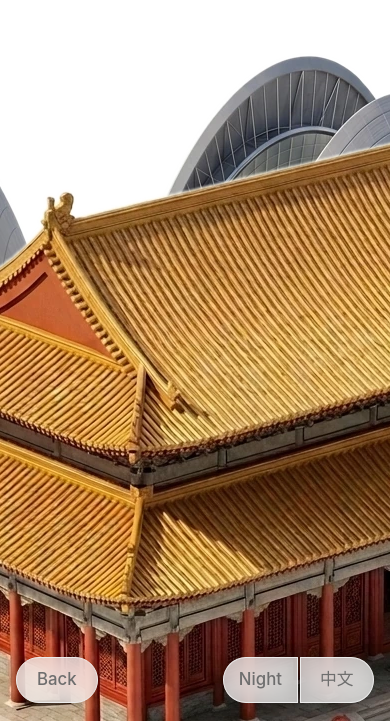
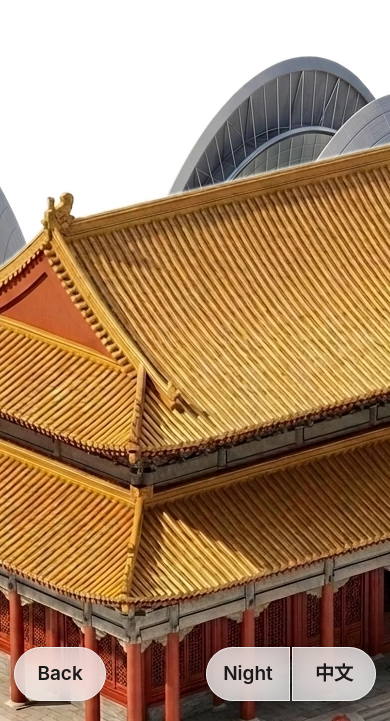
Before and after one commit to Sealandsky/ZhuHaiTravel, an Astro site: page / in a window 390 px wide. Shown: the part 123-844 px from the top of the page. Built offline with nearby package versions, Linux system fonts and the light colour scheme; Astro itself is replaced by a stand-in of ours.

Commit message:
feat(mobile): dramatically enlarge floating buttons to 54px with 19px bold font and cache-busting

```diff
--- a/preview/css/style.css
+++ b/preview/css/style.css
@@ -85,7 +85,7 @@ body {
 
 @media (max-width: 768px) {
   body {
-    padding: max(2rem, calc(1.5rem + env(safe-area-inset-top, 0px))) max(1rem, env(safe-area-inset-right, 0px)) max(6.75rem, calc(5.75rem + env(safe-area-inset-bottom, 0px))) max(1rem, env(safe-area-inset-left, 0px));
+    padding: max(2rem, calc(1.5rem + env(safe-area-inset-top, 0px))) max(1rem, env(safe-area-inset-right, 0px)) max(7.5rem, calc(6.5rem + env(safe-area-inset-bottom, 0px))) max(1rem, env(safe-area-inset-left, 0px));
   }
 }
 
@@ -723,46 +723,48 @@ html[lang="zh"] .bio-section {
 
 @media (max-width: 768px) {
   .view-all.pill {
-    bottom: max(1.125rem, calc(0.75rem + env(safe-area-inset-bottom, 0px)));
-    left: max(1rem, env(safe-area-inset-left, 0px));
-    height: 2.875rem; /* 46px Apple HIG touch target */
-    padding: 0 1.25rem;
-    font-size: 1.05rem; /* ~16.8px */
-    font-weight: 550;
-    box-shadow: 0 4px 20px rgba(0, 0, 0, 0.12), 0 1px 4px rgba(0, 0, 0, 0.06);
+    bottom: max(1.25rem, calc(0.85rem + env(safe-area-inset-bottom, 0px)));
+    left: max(0.875rem, env(safe-area-inset-left, 0px));
+    height: 3.375rem; /* ~54px 大型人體工學觸控按鈕 */
+    padding: 0 1.4rem;
+    font-size: 1.1875rem; /* ~19px 飽滿大字體 */
+    font-weight: 600;
+    color: var(--color-text);
+    box-shadow: 0 6px 24px rgba(0, 0, 0, 0.16), 0 2px 6px rgba(0, 0, 0, 0.08);
   }
 
   .settings.pill-split {
-    bottom: max(1.125rem, calc(0.75rem + env(safe-area-inset-bottom, 0px)));
-    right: max(1rem, env(safe-area-inset-right, 0px));
-    height: 2.875rem; /* 46px */
-    box-shadow: 0 4px 20px rgba(0, 0, 0, 0.12), 0 1px 4px rgba(0, 0, 0, 0.06);
+    bottom: max(1.25rem, calc(0.85rem + env(safe-area-inset-bottom, 0px)));
+    right: max(0.875rem, env(safe-area-inset-right, 0px));
+    height: 3.375rem; /* ~54px */
+    box-shadow: 0 6px 24px rgba(0, 0, 0, 0.16), 0 2px 6px rgba(0, 0, 0, 0.08);
   }
 
   .settings.pill-split > button,
   .settings.pill-split > a {
     height: 100%;
-    font-size: 1.05rem; /* ~16.8px */
-    font-weight: 550;
+    font-size: 1.1875rem; /* ~19px */
+    font-weight: 600;
+    color: var(--color-text);
     padding: 0 0.5rem;
-    width: 4.65rem; /* ~74px */
+    width: 5.25rem; /* ~84px 超寬易點擊區域 */
   }
 }
 
 @media (max-width: 360px) {
   .view-all.pill {
-    left: 0.65rem;
-    padding: 0 0.85rem;
-    font-size: 0.95rem;
-    height: 2.65rem;
+    left: 0.5rem;
+    padding: 0 1rem;
+    font-size: 1.05rem;
+    height: 3rem; /* 48px */
   }
   .settings.pill-split {
-    right: 0.65rem;
-    height: 2.65rem;
+    right: 0.5rem;
+    height: 3rem; /* 48px */
   }
   .settings.pill-split > button,
   .settings.pill-split > a {
-    width: 4rem;
-    font-size: 0.95rem;
+    width: 4.5rem;
+    font-size: 1.05rem;
   }
 }
--- a/src/components/LastSeen.astro
+++ b/src/components/LastSeen.astro
@@ -494,47 +494,49 @@ const { items, lang } = Astro.props;
 
   @media (max-width: 768px) {
     .view-all.pill {
-      bottom: max(1.125rem, calc(0.75rem + env(safe-area-inset-bottom, 0px)));
-      left: max(1rem, env(safe-area-inset-left, 0px));
-      height: 2.875rem; /* 46px Apple HIG touch target */
-      padding: 0 1.25rem;
-      font-size: 1.05rem; /* ~16.8px */
-      font-weight: 550;
-      box-shadow: 0 4px 20px rgba(0, 0, 0, 0.12), 0 1px 4px rgba(0, 0, 0, 0.06);
+      bottom: max(1.25rem, calc(0.85rem + env(safe-area-inset-bottom, 0px)));
+      left: max(0.875rem, env(safe-area-inset-left, 0px));
+      height: 3.375rem; /* ~54px 大型人體工學觸控按鈕 */
+      padding: 0 1.4rem;
+      font-size: 1.1875rem; /* ~19px 飽滿大字體 */
+      font-weight: 600;
+      color: var(--color-text);
+      box-shadow: 0 6px 24px rgba(0, 0, 0, 0.16), 0 2px 6px rgba(0, 0, 0, 0.08);
     }
 
     .settings.pill-split {
-      bottom: max(1.125rem, calc(0.75rem + env(safe-area-inset-bottom, 0px)));
-      right: max(1rem, env(safe-area-inset-right, 0px));
-      height: 2.875rem; /* 46px */
-      box-shadow: 0 4px 20px rgba(0, 0, 0, 0.12), 0 1px 4px rgba(0, 0, 0, 0.06);
+      bottom: max(1.25rem, calc(0.85rem + env(safe-area-inset-bottom, 0px)));
+      right: max(0.875rem, env(safe-area-inset-right, 0px));
+      height: 3.375rem; /* ~54px */
+      box-shadow: 0 6px 24px rgba(0, 0, 0, 0.16), 0 2px 6px rgba(0, 0, 0, 0.08);
     }
 
     .settings.pill-split > button,
     .settings.pill-split > a {
       height: 100%;
-      font-size: 1.05rem; /* ~16.8px */
-      font-weight: 550;
+      font-size: 1.1875rem; /* ~19px */
+      font-weight: 600;
+      color: var(--color-text);
       padding: 0 0.5rem;
-      width: 4.65rem; /* ~74px */
+      width: 5.25rem; /* ~84px 超寬易點擊區域 */
     }
   }
 
   @media (max-width: 360px) {
     .view-all.pill {
-      left: 0.65rem;
-      padding: 0 0.85rem;
-      font-size: 0.95rem;
-      height: 2.65rem;
+      left: 0.5rem;
+      padding: 0 1rem;
+      font-size: 1.05rem;
+      height: 3rem; /* 48px */
     }
     .settings.pill-split {
-      right: 0.65rem;
-      height: 2.65rem;
+      right: 0.5rem;
+      height: 3rem; /* 48px */
     }
     .settings.pill-split > button,
     .settings.pill-split > a {
-      width: 4rem;
-      font-size: 0.95rem;
+      width: 4.5rem;
+      font-size: 1.05rem;
     }
   }
 
--- a/src/layouts/BaseLayout.astro
+++ b/src/layouts/BaseLayout.astro
@@ -90,7 +90,7 @@ const { title, lang } = Astro.props;
 
       @media (max-width: 768px) {
         body {
-          padding: max(2rem, calc(1.5rem + env(safe-area-inset-top, 0px))) max(1rem, env(safe-area-inset-right, 0px)) max(6.75rem, calc(5.75rem + env(safe-area-inset-bottom, 0px))) max(1rem, env(safe-area-inset-left, 0px));
+          padding: max(2rem, calc(1.5rem + env(safe-area-inset-top, 0px))) max(1rem, env(safe-area-inset-right, 0px)) max(7.5rem, calc(6.5rem + env(safe-area-inset-bottom, 0px))) max(1rem, env(safe-area-inset-left, 0px));
         }
       }
 
```
Also changed, not shown: index.html (+1 -1 lines), preview.html (+1 -1 lines).
